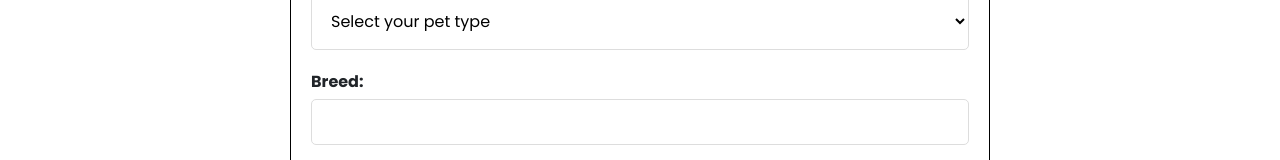
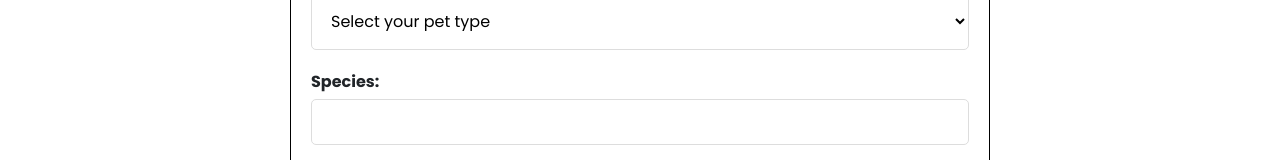
Before and after one commit to anupamamaheepala/Online-Pet-Management-System, a React (Create React App) app in the folder frontend/: page /AddAdvertisement in a window 1280 px wide. Shown: the part 524-684 px from the top of the page. Built offline with nearby package versions, Linux system fonts and the light colour scheme.

Commit message:
Malinda 4-21 / 9.10pm

```diff
--- a/frontend/src/pages/AddAdvertisement.js
+++ b/frontend/src/pages/AddAdvertisement.js
@@ -120,7 +120,7 @@ const AddAdvertisement = () => {
                 </div>
 
                 <div className="ma_form-group">
-                    <label htmlFor="Breed">Breed:</label>
+                    <label htmlFor="Breed">Species:</label>
                     <input type="text" id="Breed" name="Breed" value={Breed} onChange={onChange} required />
                 </div>
 
--- a/frontend/src/pages/Advertisement.js
+++ b/frontend/src/pages/Advertisement.js
@@ -51,6 +51,7 @@ const Advertisement = () => {
                 <Link to="/MyAdvertisements" className="ma_add_button">My advertisements</Link>
 
                 <input
+
                     type="text"
                     placeholder="Search pet type..."
                     value={searchQuery}
--- a/frontend/src/pages/EditAdvertisement.js
+++ b/frontend/src/pages/EditAdvertisement.js
@@ -118,7 +118,7 @@ const EditAdvertisement = () => {
                 </div>
 
                 <div className="form-group">
-                    <label htmlFor="Breed">Breed:</label>
+                    <label htmlFor="Breed">Species:</label>
                     <input type="text" id="Breed" name="Breed" value={Breed} onChange={handleChange} />
                 </div>
 
```
Also changed, not shown: 25 other files (tests, documents, lock files or other folders).
